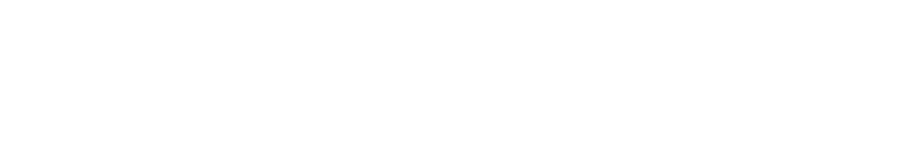
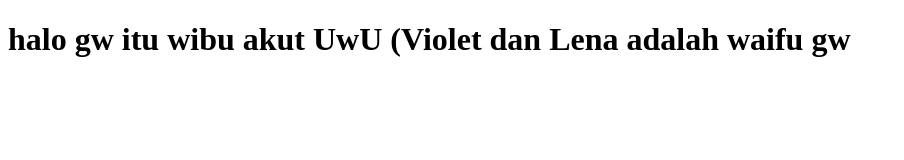
Before and after one commit to reiswitchblade05/avirei_test, a plain HTML site: page index.html in a window 1280 px wide. Shown: the whole page, without its empty margins (0-904 px from the left). Drawn offline with Linux system fonts and the light colour scheme.

```diff
--- a/index.html
+++ b/index.html
@@ -8,5 +8,7 @@
 </head>
 <body>
 
+    <h1>halo gw itu wibu akut UwU (Violet dan Lena adalah waifu gw</h1>
+
 </body>
 </html>
```
